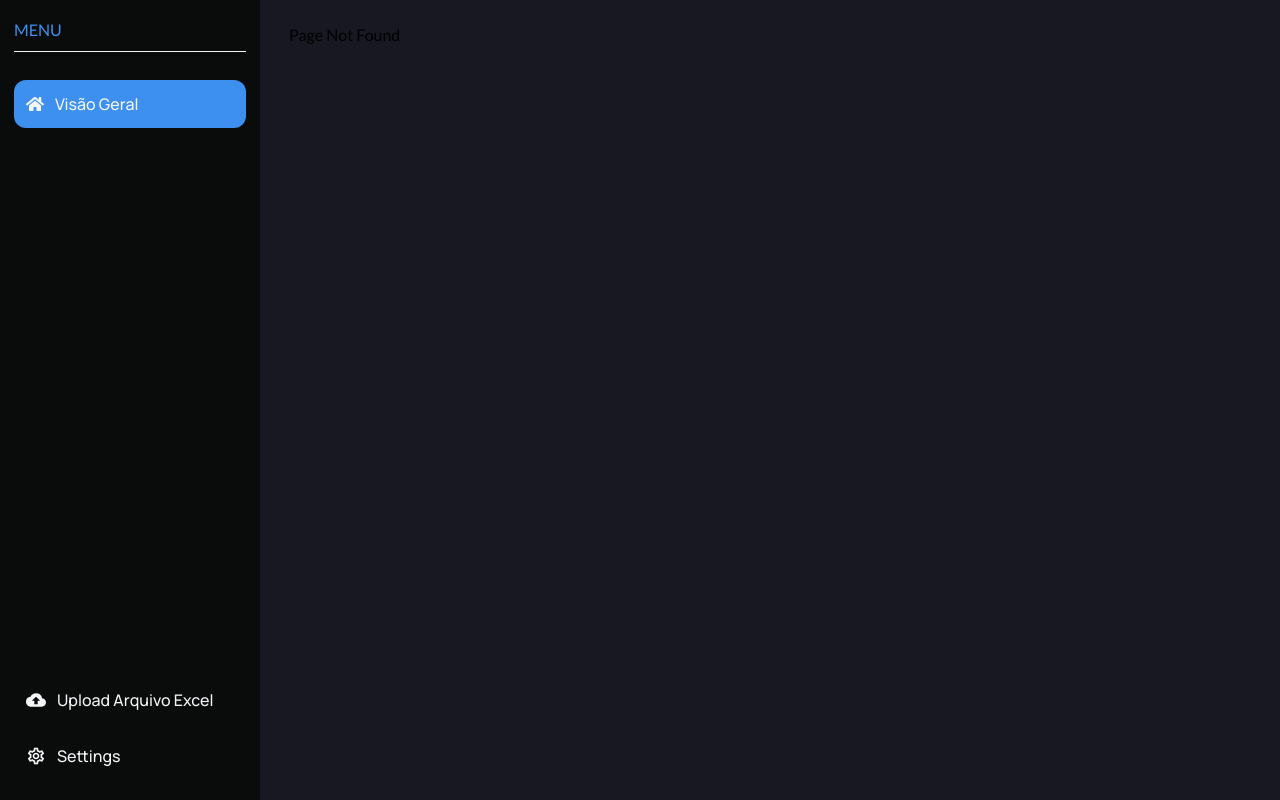
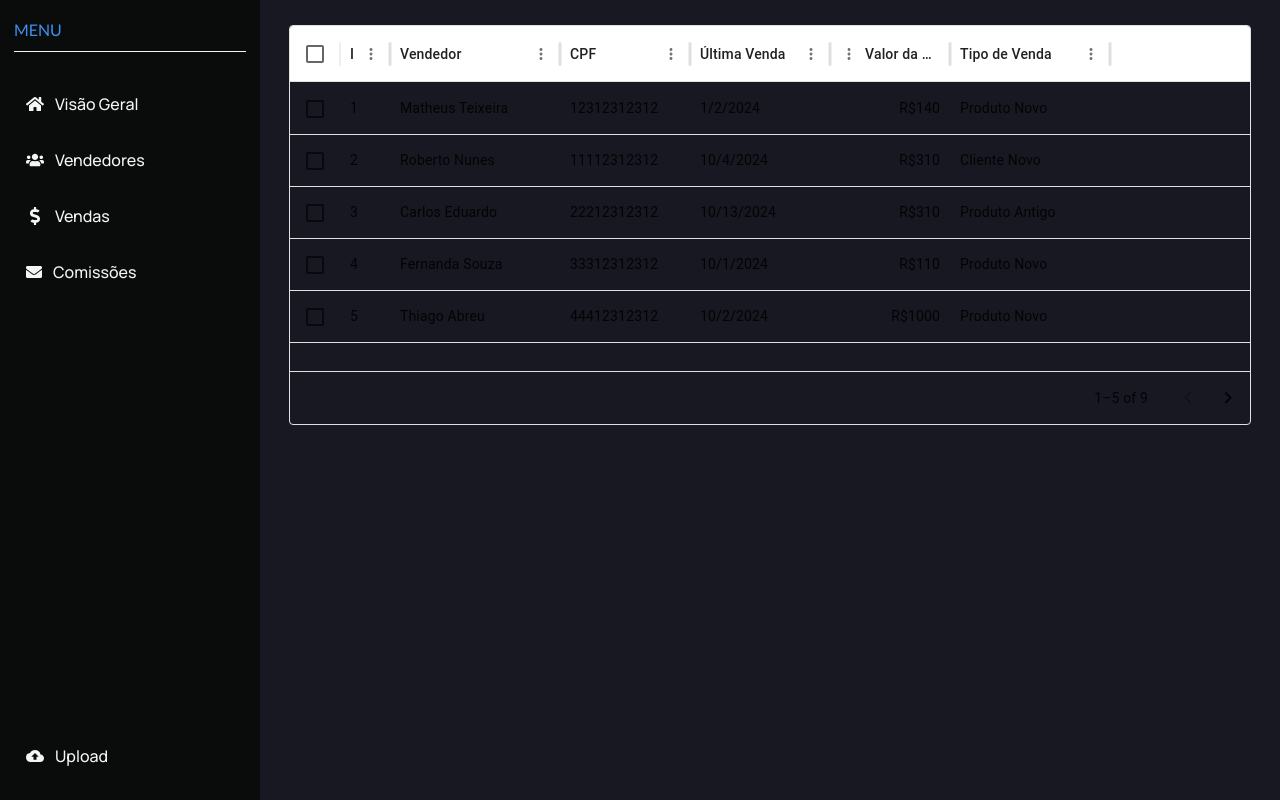
Before and after one commit to Equipe-Meta-Code/Dashboard-Pro4Tech, a React (Vite) app in the folder dashboard/: page /vendedores in a window 1280 px wide. Before the commit this address had no page. Built offline with nearby package versions, Linux system fonts and the light colour scheme.

Commit message:
tela vendedores

```diff
--- a/dashboard/src/App.tsx
+++ b/dashboard/src/App.tsx
@@ -3,6 +3,7 @@ import { BrowserRouter as Router, Routes, Route } from "react-router-dom";
 import BaseLayout from "./layout/baseLayout";
 import Dashboard from "./screens/dashboard/dashboardScreen";
 import PageNotFound from "./screens/error/pageNotFound";
+import Vendedores from "./components/pages/vendedores/vendedoresScreen";
 
 function App() {
   return (
@@ -12,6 +13,7 @@ function App() {
           <Route element={<BaseLayout />}>
             <Route path="/" element={<Dashboard />} />
             <Route path="*" element={<PageNotFound />} />
+            <Route path="vendedores" element={<Vendedores/>} />
           </Route>
         </Routes>
       </Router>
--- a/dashboard/src/components/index.tsx
+++ b/dashboard/src/components/index.tsx
@@ -3,3 +3,4 @@ export { default as AreaCards } from "./dashboard/areaCards/areaCards";
 export { default as AreaCharts } from "./dashboard/areaCharts/areaCharts";
 export { default as AreaTop } from "./dashboard/areaTop/areaTop";
 export { default as AreaLineChart } from "./dashboard/areaCharts/AreaLineChart";
+export { default as vendedoresScreen } from "./pages/vendedores/vendedoresScreen";
--- /dev/null
+++ b/dashboard/src/components/pages/vendedores/vendedoresScreen.tsx
@@ -0,0 +1,136 @@
+import Box from "@mui/material/Box";
+import { DataGrid, GridColDef } from "@mui/x-data-grid";
+
+
+const Vendedores = () => {
+  const columns: GridColDef<(typeof rows)[number]>[] = [
+
+    { field: "id", headerName: "ID", width: 40 },
+    {
+      field: "vendedor",
+      headerName: "Vendedor",
+      width: 170,
+      editable: true,
+    },
+    {
+      field: "cpf",
+      headerName: "CPF",
+      width: 130,
+    },
+    {
+      field: "ultimaVenda",
+      headerName: "Última Venda",
+      width: 140,
+      type: "date",
+      valueGetter: (value) => value && new Date(value),
+    },
+    {
+      field: "valor",
+      headerName: "Valor da Venda",
+      type: "number",
+      width: 120,
+      valueGetter: (value) => `R$${value}`,
+    },
+    {
+      field: "tipoVenda",
+      headerName: "Tipo de Venda",
+      width: 160,
+    },
+  ];
+
+  const rows = [
+    {
+      id: 1,
+      vendedor: "Matheus Teixeira",
+      cpf: "12312312312",
+      valor: 140,
+      tipoVenda: "Produto Novo",
+      ultimaVenda: "01/02/2024",
+    },
+    {
+      id: 2,
+      vendedor: "Roberto Nunes",
+      cpf: "11112312312",
+      valor: 310,
+      tipoVenda: "Cliente Novo",
+      ultimaVenda: "10/04/2024",
+    },
+    {
+      id: 3,
+      vendedor: "Carlos Eduardo",
+      cpf: "22212312312",
+      valor: 310,
+      tipoVenda: "Produto Antigo",
+      ultimaVenda: "10/13/2024",
+    },
+    {
+      id: 4,
+      vendedor: "Fernanda Souza",
+      cpf: "33312312312",
+      valor: 110,
+      tipoVenda: "Produto Novo",
+      ultimaVenda: "10/01/2024",
+    },
+    {
+      id: 5,
+      vendedor: "Thiago Abreu",
+      cpf: "44412312312",
+      valor: 1000,
+      tipoVenda: "Produto Novo",
+      ultimaVenda: "10/02/2024",
+    },
+    {
+      id: 6,
+      vendedor: "Patrícia Soares",
+      cpf: "55512312312",
+      valor: 150,
+      tipoVenda: "Produto Antigo",
+      ultimaVenda: "10/04/2024",
+    },
+    {
+      id: 7,
+      vendedor: "Lucas Gonçalves",
+      cpf: "66612312312",
+      valor: 440,
+      tipoVenda: "Cliente Novo",
+      ultimaVenda: "14/02/2024",
+    },
+    {
+      id: 8,
+      vendedor: "Rosana Tadeu",
+      cpf: "77712312312",
+      valor: 360,
+      tipoVenda: "Cliente Novo",
+      ultimaVenda: "11/01/2024",
+    },
+    {
+      id: 9,
+      vendedor: "Laís Santos",
+      cpf: "88812312312",
+      valor: 650,
+      tipoVenda: "Produto Antigo",
+      ultimaVenda: "15/04/2024",
+    },
+  ];
+
+  return (
+    <Box sx={{ height: 400, width: "100%" }}>
+      <DataGrid
+        rows={rows}
+        columns={columns}
+        initialState={{
+          pagination: {
+            paginationModel: {
+              pageSize: 5,
+            },
+          },
+        }}
+        pageSizeOptions={[5]}
+        checkboxSelection
+        disableRowSelectionOnClick
+      />
+    </Box>
+  );
+};
+
+export default Vendedores;
--- a/dashboard/src/components/sideBar/sideBar.tsx
+++ b/dashboard/src/components/sideBar/sideBar.tsx
@@ -3,11 +3,11 @@ import "./Sidebar.scss";
 //import { SidebarContext } from "../../context/SidebarContext";
 //import { useContext, useRef, useEffect } from "react";
 import { FaHome, FaEnvelope, FaUsers, FaDollarSign } from "react-icons/fa";
-import { MdOutlineSettings } from "react-icons/md";
 import { MdCloudUpload } from "react-icons/md";
 import { Link } from "react-router-dom";
 
 const Sidebar = () => {
+
   /*const { isSidebarOpen, closeSidebar } = useContext(SidebarContext);
   const navbarRef = useRef<HTMLDivElement>(null);
 
@@ -95,15 +95,15 @@ const Sidebar = () => {
         <div className="sidebar-menu">
           <ul className="menu-list">
             <li className="menu-item">
-              <Link to="/" className="menu-link active">
+              <Link to="/" className="menu-link">
                 <span className="menu-link-icon">
                   <FaHome size={18} />
                 </span>
                 <span className="menu-link-text">Visão Geral</span>
               </Link>
             </li>
-            {/*<li className="menu-item">
-              <Link to="/" className="menu-link">
+            <li className="menu-item">
+              <Link to="/vendedores" className="menu-link">
                 <span className="menu-link-icon">
                   <FaUsers size={18} />
                 </span>
@@ -121,11 +121,11 @@ const Sidebar = () => {
             <li className="menu-item">
               <Link to="/" className="menu-link">
                 <span className="menu-link-icon">
-                  <FaEnvelope size={18} />
+                  <FaEnvelope size={16} />
                 </span>
                 <span className="menu-link-text">Comissões</span>
               </Link>
-            </li>*/}
+            </li>
           </ul>
         </div>
 
@@ -135,9 +135,9 @@ const Sidebar = () => {
               <form onSubmit={handleSubmit}>
                 <label htmlFor="fileInput" className="menu-link">
                   <span className="menu-link-icon">
-                    <MdCloudUpload size={20} />
+                    <MdCloudUpload size={18} />
                   </span>
-                  <span className="menu-link-text">Upload Arquivo Excel</span>
+                  <span className="menu-link-text">Upload</span>
                 </label>
                 <input
                   type="file"
@@ -161,14 +161,14 @@ const Sidebar = () => {
                 </div>
               )}
             </li>
-            <li className="menu-item">
+            {/*<li className="menu-item">
                 <Link to="/" className="menu-link">
                   <span className="menu-link-icon">
                     <MdOutlineSettings size={20} />
                   </span>
                   <span className="menu-link-text">Settings</span>
                 </Link>
-            </li>
+            </li>*/}
           </ul>
         </div>
 
```
